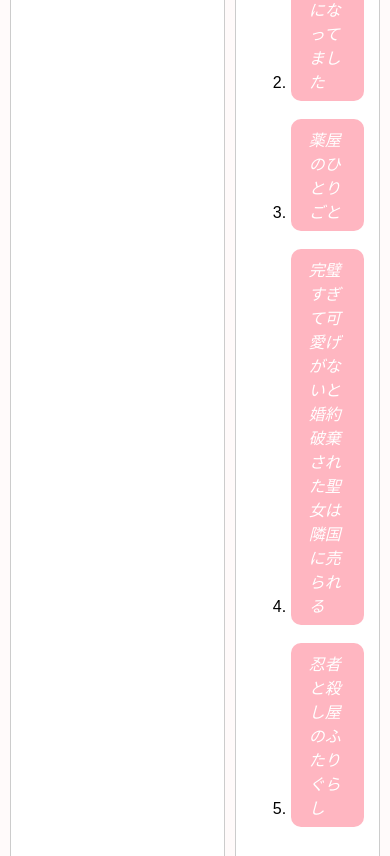
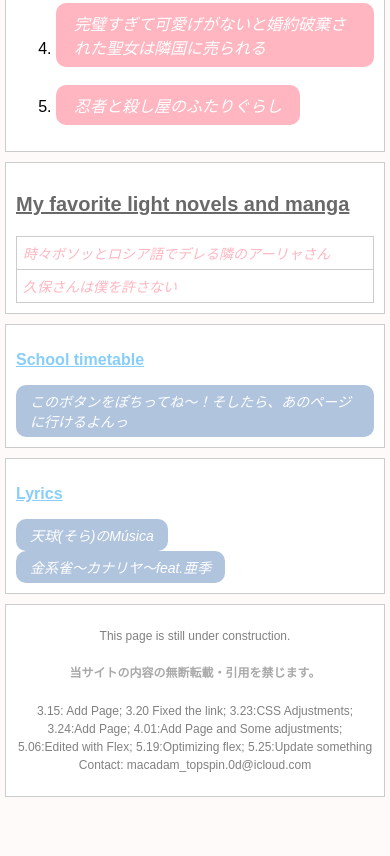
Before and after one commit to yochen16/Sites, a plain HTML site: page Yui/phone.html in a window 390 px wide. Shown: the part 1144-2000 px from the top of the page. After the commit the page ends 1946 px from the top, so only its background shows below. Drawn offline with Linux system fonts and the light colour scheme; files whose address does not match are found by name.

Commit message:
Add files via upload

```diff
--- a/index.html
+++ b/Yui/phone.html
@@ -28,8 +28,8 @@
             width: 100%;
             min-height: 100vh;
             display: grid;
-            grid-template-columns: 1fr 1fr 1fr;
-            grid-template-rows: auto auto auto auto;
+            grid-template-columns: 1fr 1fr 1fr; /* 桌面版：3 欄 */
+            grid-template-rows: auto auto auto auto auto; /* 預留足夠的行數 */
             grid-gap: 10px;
             padding: 10px;
             box-sizing: border-box;
@@ -62,15 +62,6 @@
             flex-wrap: wrap;
             gap: 15px; /* 按鈕之間的間距 */
             font-family: sans-serif;
-            /* 移除 justify-content: center; 因為父容器會處理對齊 */
-        }
-
-        .nl {
-            display: flex;
-            flex-wrap: wrap;
-            justify-content: center;
-            gap: 15px;
-            font-family: sans-serif;
         }
 
         .nl a {
@@ -95,13 +86,13 @@
         }
 
         .bc {
-            grid-column: 1 / span 2;
-            grid-row: 1 / span 2;
+            grid-column: 1 / span 2; /* 橫跨第 1 到第 2 欄 */
+            grid-row: 1 / span 2; /* 橫跨第 1 到第 2 行 */
         }
 
         .sc {
-            grid-column: 3 / 4;
-            grid-row: 1 / 2;
+            grid-column: 3 / 4; /* 第 3 欄 */
+            grid-row: 1 / 2; /* 第 1 行 */
         }
 
         .sc a {
@@ -120,12 +111,23 @@
         }
 
         .sc2 {
-            grid-column: 3 / 4;
-            grid-row: 2 / 3;
+            grid-column: 3 / 4; /* 第 3 欄 */
+            grid-row: 2 / 3; /* 第 2 行 */
+        }
+
+        /* 新增的區塊樣式 */
+        .school-timetable {
+            grid-column: 3 / 4; /* 第 3 欄 */
+            grid-row: 3 / 4; /* 第 3 行 */
+        }
+
+        .lyrics-section {
+            grid-column: 3 / 4; /* 第 3 欄 */
+            grid-row: 4 / 5; /* 第 4 行 */
         }
 
         .footer {
-            grid-column: 1 / 4;
+            grid-column: 1 / 4; /* 橫跨所有欄 */
             text-align: center;
             background-color: #eee;
         }
@@ -134,7 +136,7 @@
             width: 100%;
             height: auto;
             display: block;
-            border-radius: 10px;
+            border-radius: 10px; /* optional 圓角 */
         }
 
         .profile-text {
@@ -160,6 +162,7 @@
             text-decoration: none;
             border-radius: 10px;
             transition: background-color 0.3s;
+            border: none; /* 確保按鈕本身沒有額外的邊框 */
         }
 
         .btn-group2 a:hover {
@@ -191,11 +194,91 @@
             border-radius: 10px; /* optional 圓角 */
         }
 
+        /* ******************************************* */
+        /* 手機優化 (Mobile Optimization) Media Queries */
+        /* ******************************************* */
+
+        @media (max-width: 768px) { /* 當螢幕寬度小於或等於 768px 時應用 */
+            .header-container {
+                flex-direction: column; /* 標題和導覽列堆疊顯示 */
+                align-items: center; /* 內容居中 */
+                padding: 15px 5px; /* 調整內距 */
+            }
+
+            .site-title {
+                font-size: 28px; /* 標題字體縮小 */
+                margin-bottom: 10px; /* 標題下方增加間距 */
+            }
+
+            .nl {
+                gap: 10px; /* 按鈕間距縮小 */
+                justify-content: center; /* 按鈕居中顯示 */
+            }
+
+            .nl a {
+                font-size: 14px; /* 導覽按鈕字體縮小 */
+                padding: 6px 12px; /* 導覽按鈕內距縮小 */
+            }
+
+            .container {
+                grid-template-columns: 1fr; /* 桌面版：1 欄 (所有區塊垂直堆疊) */
+                grid-template-rows: auto; /* 行高自動調整 */
+                padding: 5px; /* 容器內距縮小 */
+            }
+
+            .container div {
+                padding: 10px; /* 區塊內距縮小 */
+            }
+
+            .bc, .sc, .sc2, .school-timetable, .lyrics-section, .footer {
+                grid-column: 1 / 1; /* 所有區塊都佔據單欄 */
+                grid-row: auto; /* 行自動排列 */
+            }
+
+            h3 {
+                font-size: 20px; /* 小標題字體縮小 */
+            }
+
+            .important {
+                font-size: 16px; /* 重要文字字體縮小 */
+            }
+
+            .btn-group2 a {
+                font-size: 14px; /* 按鈕字體縮小 */
+                padding: 6px 14px; /* 按鈕內距縮小 */
+            }
+
+            table {
+                font-size: 14px; /* 表格字體縮小 */
+            }
+
+            td {
+                padding: 6px; /* 表格儲存格內距縮小 */
+            }
+
+            #end, #wa {
+                font-size: 12px; /* 頁腳文字字體縮小 */
+            }
+        }
+
+        /* 再次確保 .btn-group2 及其內部元素沒有邊框和不必要的背景/內距 */
+        /* 這邊寫在 Media Query 外，以確保它對所有尺寸都生效，並能覆蓋 .container div 的通用規則 */
+        .btn-group2 {
+            border: none !important; /* 移除 btn-group2 自身的邊框 */
+            padding: 0 !important; /* 移除 btn-group2 自身的內距 */
+            background-color: transparent !important; /* 確保背景是透明的 */
+        }
+
+        .btn-group2 p {
+            margin: 0 !important; /* 移除 <p> 標籤預設的上下邊距 */
+            padding: 0 !important; /* 移除 <p> 標籤預設的內距 */
+            border: none !important; /* 確保 <p> 標籤沒有邊框 */
+            background-color: transparent !important; /* 確保背景是透明的 */
+        }
     </style>
 </head>
 <body>
 
-    <!-- 保留原本顯示方式的 Header + Banner -->
     <div class="header-container">
         <div class="site-title">Weiyu｜<span style="font-size: 24px;">Official Site</span></div>
         <div class="nl">
@@ -203,12 +286,11 @@
             <a href="sc.html">Schedule</a>
             <a href="Lyrics.html">Music</a>
             <a href="mailto:macadam_topspin.0d@icloud.com">Contact</a>
-            <a href="phone.html">Phone</a>
+            <a href="index.html">PC</a>
         </div>
     </div>
     <img src="Weiyu.jpg" class="banner" alt="Weiyu Banner">
 
-    <!-- 其餘內容採用新版排版風格 -->
     <div class="container">
         <div class="bc">
             <img src="Lan.webp" alt="Banner" class="banner">
@@ -220,12 +302,7 @@
                 <li>NICA</li>
                 <li>TKU DILS</li>
             </ul>
-            <h3 class="important">School timetable</h3>
-            <div class="btn-group2" style="border: none; padding: 0; background-color: transparent;">
-                <p><a class="important" href="sc.html" target="_blank">
-            このボタンをぽちってね～！そしたら、あのページに行けるよんっ</a></p>
             </div>
-        </div>
 
         <div class="sc">
             <h3>This month's favorite animation top5</h3>
@@ -243,23 +320,24 @@
         </div>
 
         <div class="sc2">
-            <!--<h3>Tags</h3>
-            <table>
-                <tr><td>Tag1</td><td>style</td></tr>
-                <tr><td>Tag2</td><td>hr</td></tr>
-                <tr><td>Tag3</td><td>br</td></tr>
-            </table>-->
             <h3>My favorite light novels and manga</h3>
             <table>
                 <tr><td><a href="https://roshidere.com" target="_blank">時々ボソッとロシア語でデレる隣のアーリャさん</a></td></tr>
                 <tr><td><a href="https://shonenjumpplus.com/episode/13933686331692600972" target="_blank">久保さんは僕を許さない</a></td></tr>
-                <!--<tr><td><a href="https://fantasiabunko.jp/special/202302shuichi/" target="_blank">週に一度クラスメイトを買う話</a></td></tr>
-                <tr><td><a href="https://storia.takeshobo.co.jp/manga/osakano/" target="_blank">どうしたら幼馴染の彼女になれますか！？</a></td></tr>-->
-            </table>
+                </table>
+        </div>
 
+        <div class="school-timetable">
+            <h3 class="important">School timetable</h3>
+            <div class="btn-group2">
+                <p><a class="important" href="sc.html" target="_blank">
+                このボタンをぽちってね～！そしたら、あのページに行けるよんっ</a></p>
+            </div>
+        </div>
 
+        <div class="lyrics-section">
             <h3 class="important">Lyrics</h3>
-            <div class="btn-group2" style="border: none; padding: 0; background-color: transparent;">
+            <div class="btn-group2">
                 <p><a class="important" href="Lyrics.html" target="_self">天球(そら)のMúsica</a></p>
                 <p><a class="important" href="Lyrics2.html" target="_self">金系雀～カナリヤ～feat.亜季</a></p>
             </div>
```
